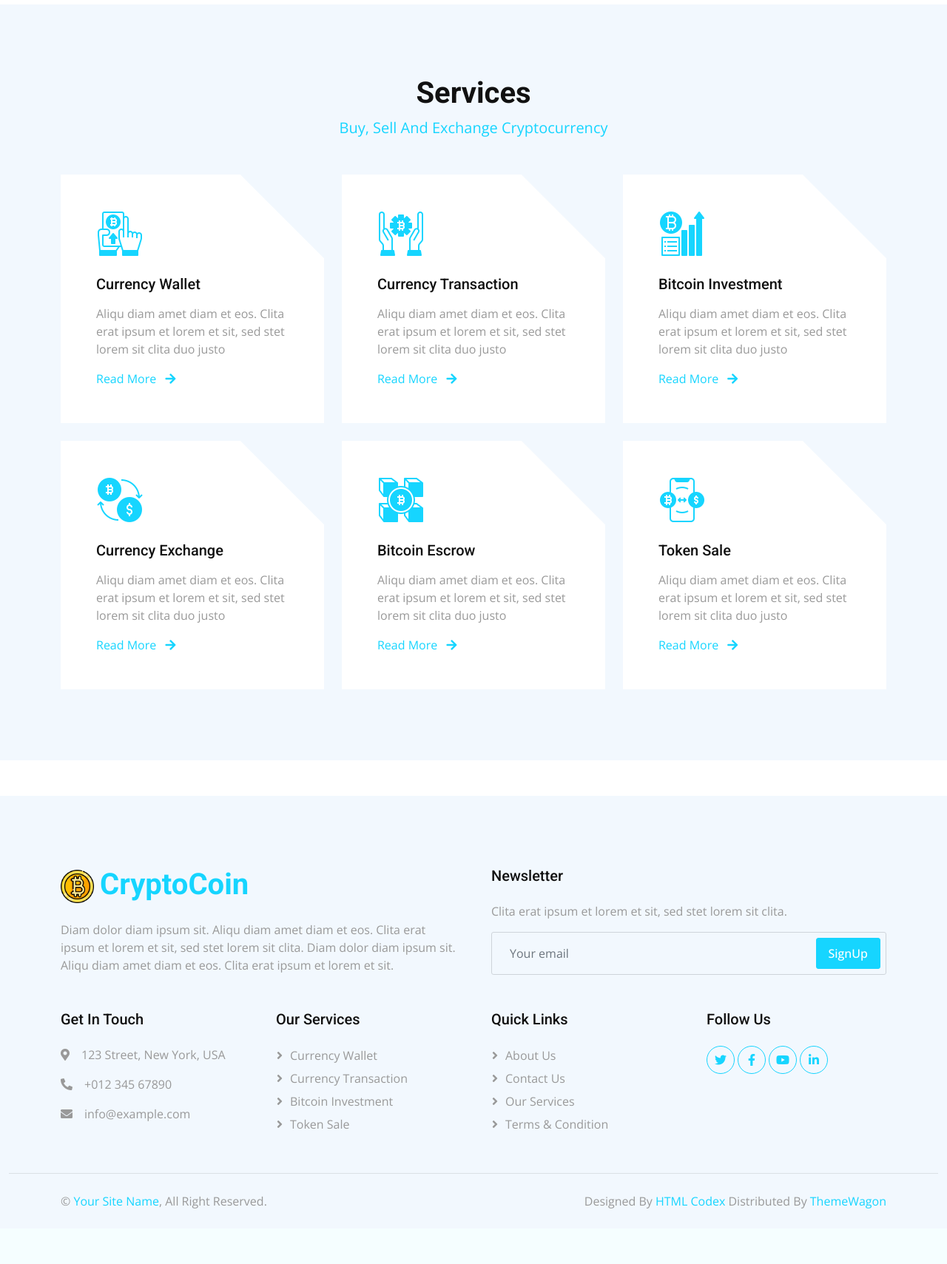
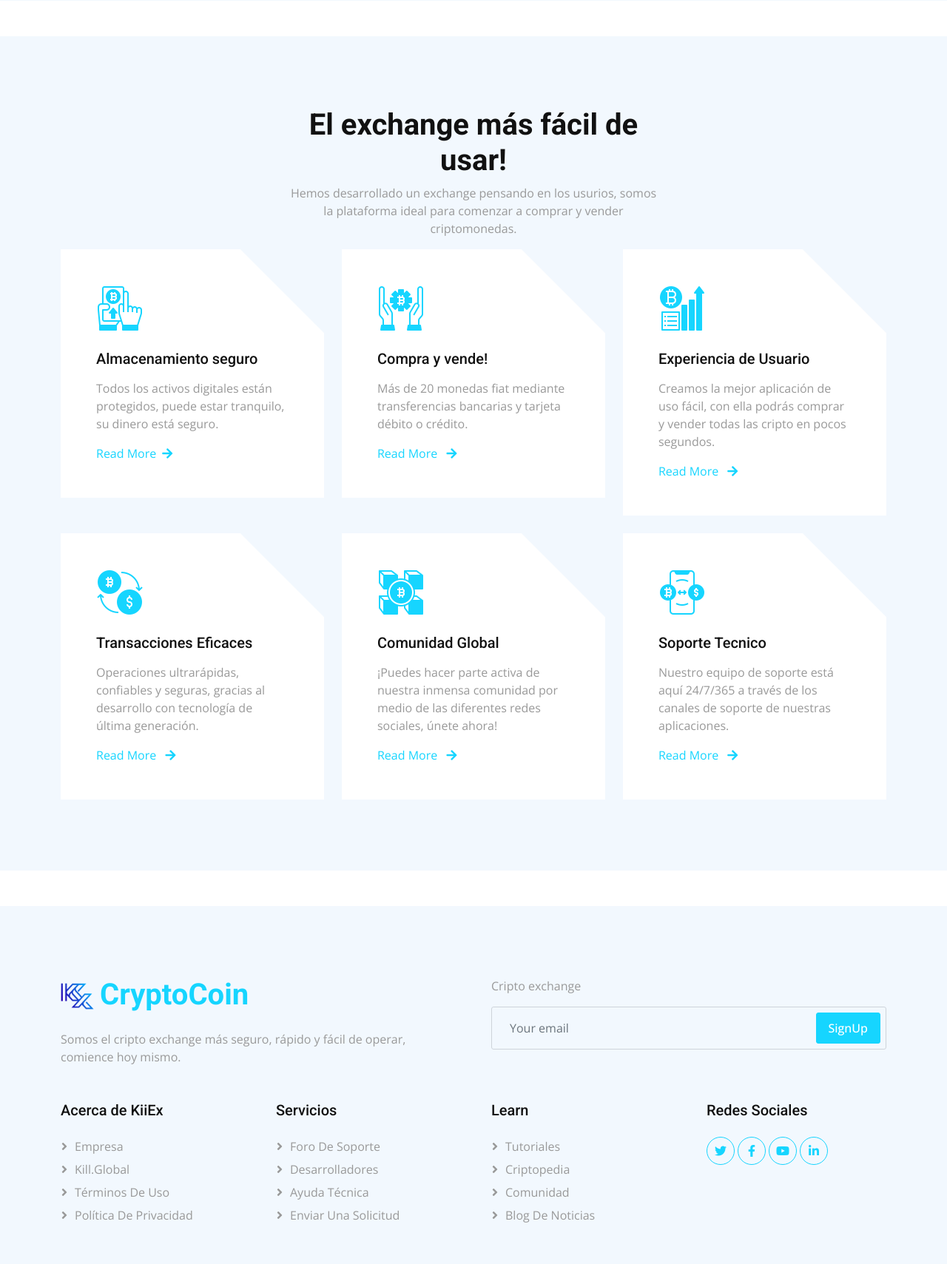
Before and after one commit to ScarletRot0/cryptoKX, a PHP site: page / in a window 1280 px wide. Shown: the part 858-2567 px from the top of the page at 74% size. Before the commit the page ends 2492 px from the top, so only its background shows below. Run offline with PHP 8.4, Linux system fonts and the light colour scheme; some libraries are stand-ins or nearby versions.

Commit message:
cambiodelogo

```diff
--- a/index.php
+++ b/index.php
@@ -82,61 +82,55 @@
     <div class="container-xxl bg-light py-5 my-5">
         <div class="container py-5">
             <div class="text-center mx-auto wow fadeInUp" data-wow-delay="0.1s" style="max-width: 500px;">
-                <h1 class="display-6">Services</h1>
-                <p class="text-primary fs-5 mb-5">Buy, Sell And Exchange Cryptocurrency</p>
+                <h1 class="display-6">El exchange más fácil de usar!</h1>
+                <p class="animated slideInDown">Hemos desarrollado un exchange pensando en los usurios, somos la plataforma ideal para comenzar a comprar y vender criptomonedas.</p>
             </div>
             <div class="row g-4">
                 <div class="col-lg-4 col-md-6 wow fadeInUp" data-wow-delay="0.1s">
                     <div class="service-item bg-white p-5">
                         <img class="img-fluid mb-4" src="img/icon-7.png" alt="">
-                        <h5 class="mb-3">Currency Wallet</h5>
-                        <p>Aliqu diam amet diam et eos. Clita erat ipsum et lorem et sit, sed stet lorem sit clita duo
-                            justo</p>
-                        <a href="">Read More <i class="fa fa-arrow-right ms-2"></i></a>
+                        <h5 class="mb-3">Almacenamiento seguro</h5>
+                        <p>Todos los activos digitales están protegidos, puede estar tranquilo, su dinero está seguro.</p>
+                        <a href=""> Read More<i class="fa fa-arrow-right ms-2"></i></a>
                     </div>
                 </div>
                 <div class="col-lg-4 col-md-6 wow fadeInUp" data-wow-delay="0.3s">
                     <div class="service-item bg-white p-5">
                         <img class="img-fluid mb-4" src="img/icon-3.png" alt="">
-                        <h5 class="mb-3">Currency Transaction</h5>
-                        <p>Aliqu diam amet diam et eos. Clita erat ipsum et lorem et sit, sed stet lorem sit clita duo
-                            justo</p>
+                        <h5 class="mb-3">Compra y vende!</h5>
+                        <p>Más de 20 monedas fiat mediante transferencias bancarias y tarjeta débito o crédito.</p>
                         <a href="">Read More <i class="fa fa-arrow-right ms-2"></i></a>
                     </div>
                 </div>
                 <div class="col-lg-4 col-md-6 wow fadeInUp" data-wow-delay="0.5s">
                     <div class="service-item bg-white p-5">
                         <img class="img-fluid mb-4" src="img/icon-9.png" alt="">
-                        <h5 class="mb-3">Bitcoin Investment</h5>
-                        <p>Aliqu diam amet diam et eos. Clita erat ipsum et lorem et sit, sed stet lorem sit clita duo
-                            justo</p>
+                        <h5 class="mb-3">Experiencia de Usuario</h5>
+                        <p>Creamos la mejor aplicación de uso fácil, con ella podrás comprar y vender todas las cripto en pocos segundos.</p>
                         <a href="">Read More <i class="fa fa-arrow-right ms-2"></i></a>
                     </div>
                 </div>
                 <div class="col-lg-4 col-md-6 wow fadeInUp" data-wow-delay="0.1s">
                     <div class="service-item bg-white p-5">
                         <img class="img-fluid mb-4" src="img/icon-5.png" alt="">
-                        <h5 class="mb-3">Currency Exchange</h5>
-                        <p>Aliqu diam amet diam et eos. Clita erat ipsum et lorem et sit, sed stet lorem sit clita duo
-                            justo</p>
+                        <h5 class="mb-3">Transacciones Eficaces</h5>
+                        <p>Operaciones ultrarápidas, confiables y seguras, gracias al desarrollo con tecnología de última generación.</p>
                         <a href="">Read More <i class="fa fa-arrow-right ms-2"></i></a>
                     </div>
                 </div>
                 <div class="col-lg-4 col-md-6 wow fadeInUp" data-wow-delay="0.3s">
                     <div class="service-item bg-white p-5">
                         <img class="img-fluid mb-4" src="img/icon-2.png" alt="">
-                        <h5 class="mb-3">Bitcoin Escrow</h5>
-                        <p>Aliqu diam amet diam et eos. Clita erat ipsum et lorem et sit, sed stet lorem sit clita duo
-                            justo</p>
+                        <h5 class="mb-3">Comunidad Global</h5>
+                        <p>¡Puedes hacer parte activa de nuestra inmensa comunidad por medio de las diferentes redes sociales, únete ahora!</p>
                         <a href="">Read More <i class="fa fa-arrow-right ms-2"></i></a>
                     </div>
                 </div>
                 <div class="col-lg-4 col-md-6 wow fadeInUp" data-wow-delay="0.5s">
                     <div class="service-item bg-white p-5">
                         <img class="img-fluid mb-4" src="img/icon-8.png" alt="">
-                        <h5 class="mb-3">Token Sale</h5>
-                        <p>Aliqu diam amet diam et eos. Clita erat ipsum et lorem et sit, sed stet lorem sit clita duo
-                            justo</p>
+                        <h5 class="mb-3">Soporte Tecnico</h5>
+                        <p>Nuestro equipo de soporte está aquí 24/7/365 a través de los canales de soporte de nuestras aplicaciones.</p>
                         <a href="">Read More <i class="fa fa-arrow-right ms-2"></i></a>
                     </div>
                 </div>
@@ -153,13 +147,11 @@
                 <div class="col-md-6">
                     <h1 class="text-primary mb-4"><img class="img-fluid me-2" src="img/icon-1.png" alt=""
                             style="width: 45px;">CryptoCoin</h1>
-                    <span>Diam dolor diam ipsum sit. Aliqu diam amet diam et eos. Clita erat ipsum et lorem et sit, sed
-                        stet lorem sit clita. Diam dolor diam ipsum sit. Aliqu diam amet diam et eos. Clita erat ipsum
-                        et lorem et sit.</span>
+                    <span>Somos el cripto exchange más seguro, rápido y fácil de operar, comience hoy mismo.</span>
                 </div>
                 <div class="col-md-6">
-                    <h5 class="mb-4">Newsletter</h5>
-                    <p>Clita erat ipsum et lorem et sit, sed stet lorem sit clita.</p>
+                    <!--<h5 class="mb-4">Newsletter</h5>-->
+                    <p>Cripto exchange</p>
                     <div class="position-relative">
                         <input class="form-control bg-transparent w-100 py-3 ps-4 pe-5" type="text"
                             placeholder="Your email">
@@ -168,27 +160,27 @@
                     </div>
                 </div>
                 <div class="col-lg-3 col-md-6">
-                    <h5 class="mb-4">Get In Touch</h5>
-                    <p><i class="fa fa-map-marker-alt me-3"></i>123 Street, New York, USA</p>
-                    <p><i class="fa fa-phone-alt me-3"></i>+012 345 67890</p>
-                    <p><i class="fa fa-envelope me-3"></i>info@example.com</p>
+                    <h5 class="mb-4">Acerca de KiiEx</h5>
+                    <a class="btn btn-link" href="">Empresa</a>
+                    <a class="btn btn-link" href="">Kill.global</a>
+                    <a class="btn btn-link" href="">Términos de uso</a>
+                    <a class="btn btn-link" href="">Política de privacidad</a>
                 </div>
                 <div class="col-lg-3 col-md-6">
-                    <h5 class="mb-4">Our Services</h5>
-                    <a class="btn btn-link" href="">Currency Wallet</a>
-                    <a class="btn btn-link" href="">Currency Transaction</a>
-                    <a class="btn btn-link" href="">Bitcoin Investment</a>
-                    <a class="btn btn-link" href="">Token Sale</a>
+                    <h5 class="mb-4">Servicios</h5>
+                    <a class="btn btn-link" href="">Foro de soporte</a>
+                    <a class="btn btn-link" href="">Desarrolladores</a>
+                    <a class="btn btn-link" href="">Ayuda Técnica</a>
+                    <a class="btn btn-link" href="">Enviar una solicitud</a>
+                </div>                <div class="col-lg-3 col-md-6">
+                    <h5 class="mb-4">Learn</h5>
+                    <a class="btn btn-link" href="">Tutoriales </a>
+                    <a class="btn btn-link" href="">Criptopedia</a>
+                    <a class="btn btn-link" href="">Comunidad</a>
+                    <a class="btn btn-link" href="">Blog de noticias</a>
                 </div>
                 <div class="col-lg-3 col-md-6">
-                    <h5 class="mb-4">Quick Links</h5>
-                    <a class="btn btn-link" href="">About Us</a>
-                    <a class="btn btn-link" href="">Contact Us</a>
-                    <a class="btn btn-link" href="">Our Services</a>
-                    <a class="btn btn-link" href="">Terms & Condition</a>
-                </div>
-                <div class="col-lg-3 col-md-6">
-                    <h5 class="mb-4">Follow Us</h5>
+                    <h5 class="mb-4">Redes Sociales</h5>
                     <div class="d-flex">
                         <a class="btn btn-square rounded-circle me-1" href=""><i class="fab fa-twitter"></i></a>
                         <a class="btn btn-square rounded-circle me-1" href=""><i class="fab fa-facebook-f"></i></a>
@@ -198,20 +190,20 @@
                 </div>
             </div>
         </div>
-        <div class="container-fluid copyright">
+        <!--  <div class="container-fluid copyright">
             <div class="container">
                 <div class="row">
                     <div class="col-md-6 text-center text-md-start mb-3 mb-md-0">
                         &copy; <a href="#">Your Site Name</a>, All Right Reserved.
                     </div>
-                    <div class="col-md-6 text-center text-md-end">
+                    <div class="col-md-6 text-center text-md-end">-->
                         <!--/*** This template is free as long as you keep the footer author’s credit link/attribution link/backlink. If you'd like to use the template without the footer author’s credit link/attribution link/backlink, you can purchase the Credit Removal License from "https://htmlcodex.com/credit-removal". Thank you for your support. ***/-->
-                        Designed By <a href="https://htmlcodex.com">HTML Codex</a> Distributed By <a
+                        <!--Designed By <a href="https://htmlcodex.com">HTML Codex</a> Distributed By <a
                             href="https://themewagon.com">ThemeWagon</a>
                     </div>
                 </div>
             </div>
-        </div>
+        </div>-->
     </div>
     <!-- Footer End -->
 
```
Also changed, not shown: img/hero-1.png, img/icon-1.png.
